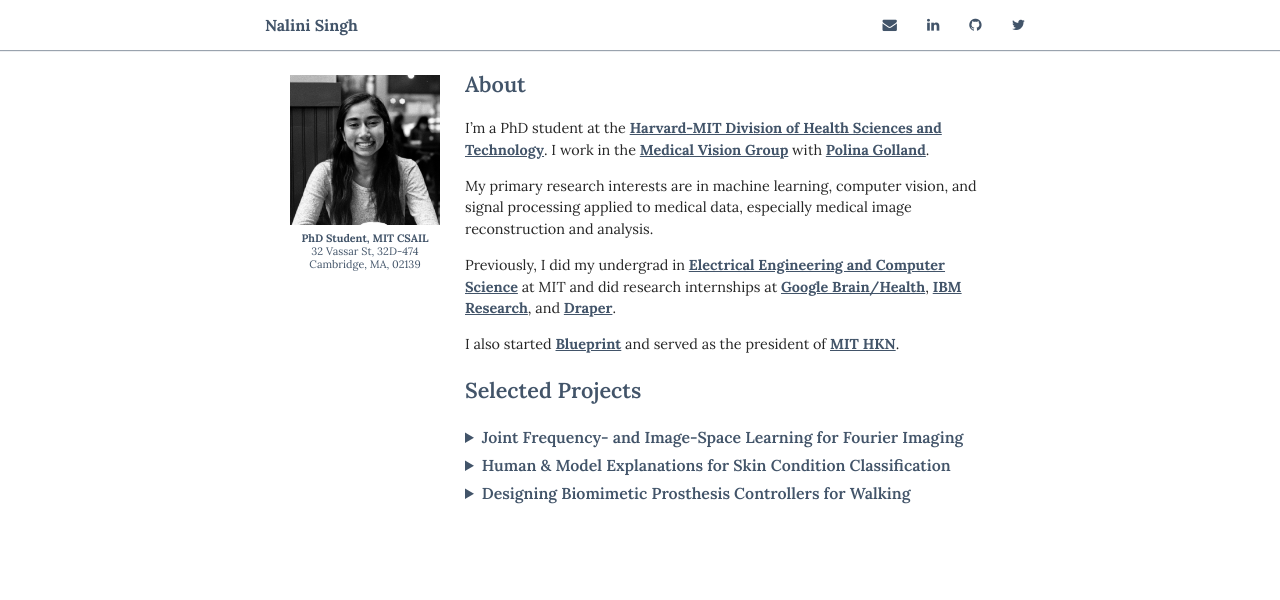
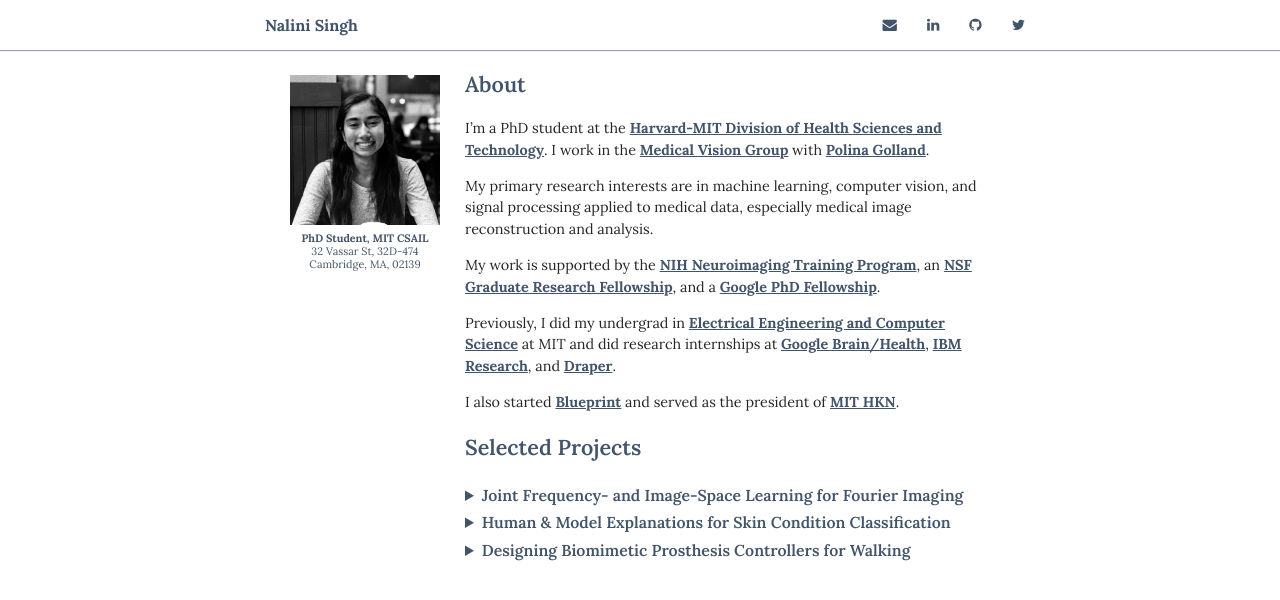
Before and after one commit to nalinimsingh/nalinimsingh.github.io, a Jekyll site: the page built from index.html, in a window 1280 px wide. Shown: the top 600 px of the page. Built offline with Jekyll 4.4.1, drawn with Linux system fonts in a browser that asks for light colours; nearby versions of some CDN libraries.

Commit message:
Update funding

```diff
--- a/_pages/index.md
+++ b/_pages/index.md
@@ -18,6 +18,8 @@
 I'm a PhD student at the [Harvard-MIT Division of Health Sciences and Technology](https://hst.mit.edu/academics/memp). I work in the [Medical Vision Group](https://www.csail.mit.edu/research/medical-vision-group) with [Polina Golland](http://people.csail.mit.edu/polina/).
 
 My primary research interests are in machine learning, computer vision, and signal processing applied to medical data, especially medical image reconstruction and analysis.
+
+My work is supported by the [NIH Neuroimaging Training Program](https://hst.mit.edu/academic-programs/memp/neuroimaging-training-program), an [NSF Graduate Research Fellowship](https://www.nsfgrfp.org/), and a [Google PhD Fellowship](https://research.google/outreach/phd-fellowship/).
 
 Previously, I did my undergrad in [Electrical Engineering and Computer Science](http://www.eecs.mit.edu/) at MIT and did research internships at [Google Brain/Health](http://health.google), [IBM Research](http://www.research.ibm.com), and [Draper](http://www.draper.com/).
 
```
